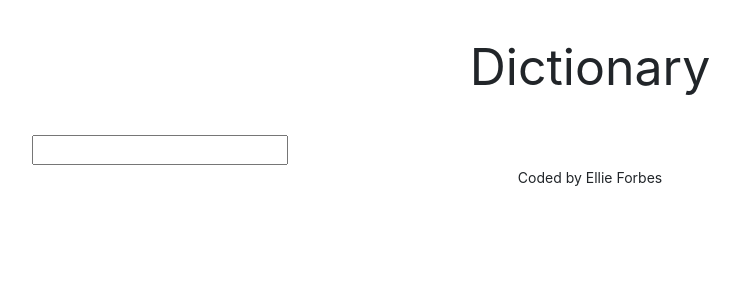
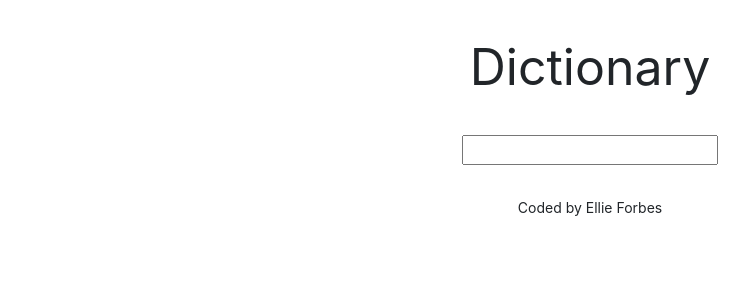
Before and after one commit to ellieforbes/react-dictionary-project, a React (Create React App) app: page / in a window 1280 px wide. Shown: the top 300 px of the page, without its empty margins (50-799 px from the left). Built offline with nearby package versions, Linux system fonts and the light colour scheme.

Commit message:
Tweaked styling of search bar

```diff
--- a/src/Dictionary.css
+++ b/src/Dictionary.css
@@ -0,0 +1,4 @@
+.Dictionary input {
+    display: block;
+    margin: 30px auto;
+}
--- a/src/Meaning.js
+++ b/src/Meaning.js
@@ -4,7 +4,7 @@ export default function Meaning(props){
     console.log(props.meaning);
     return (
     <div className="Meaning">
-    <h3>{props.meaning.partOfSpeech}</h3>
+    <h4>{props.meaning.partOfSpeech}</h4>
     <p>
         {props.meaning.definition}
         <br />
```
